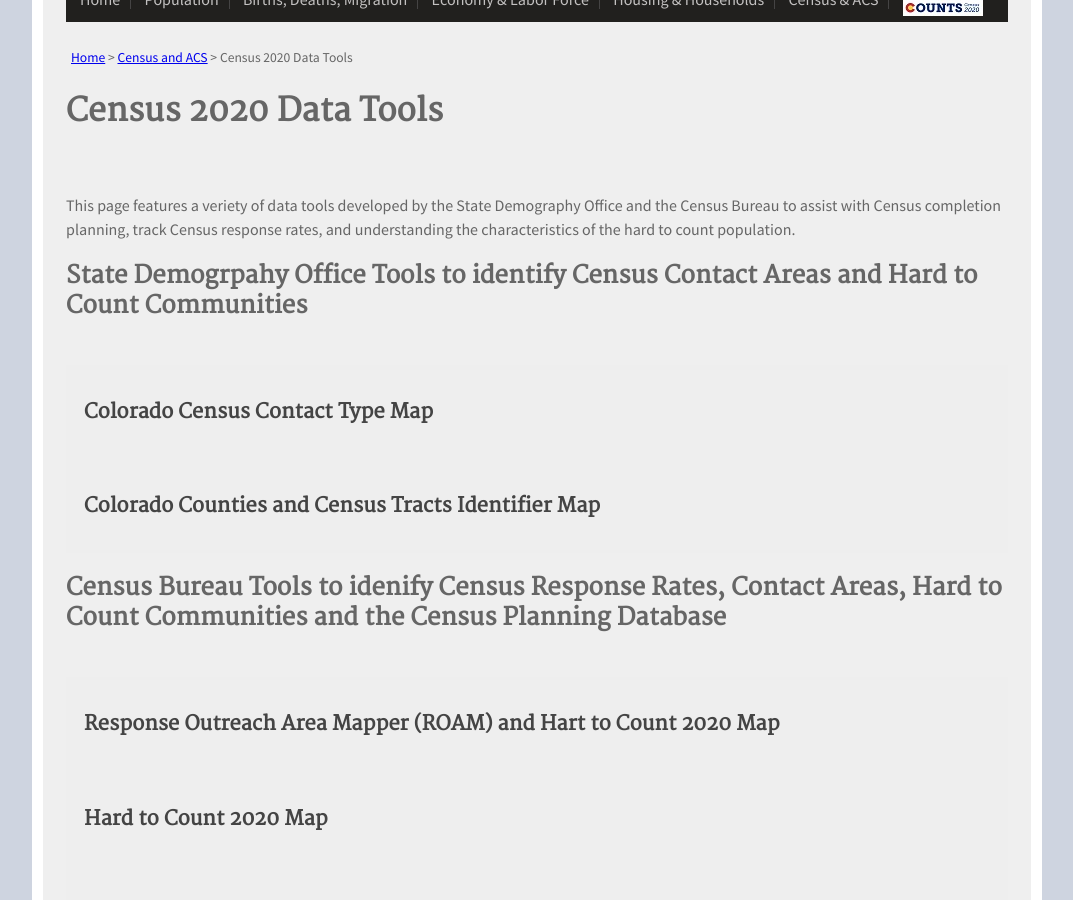
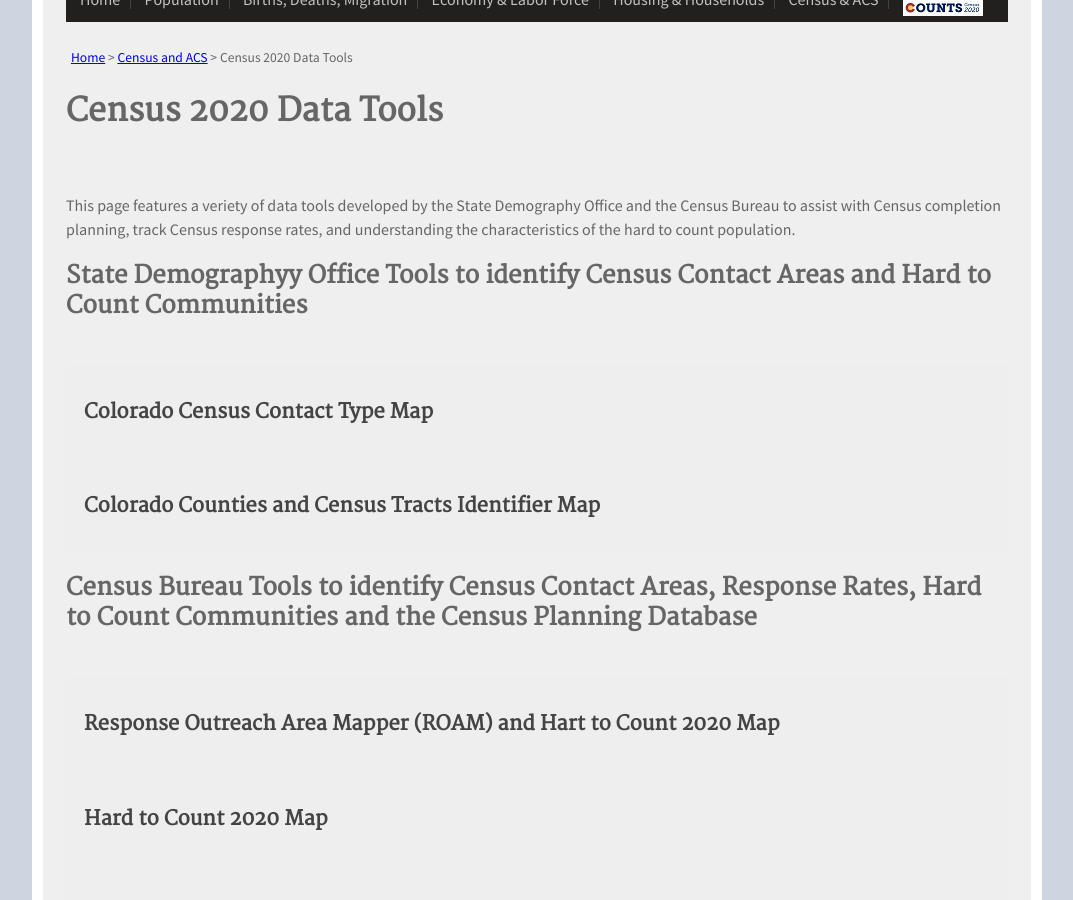
Before and after one commit to TBleess/Website_New, a Jekyll site: the page built from pages/5_CensusACS/2020-response-tracker.html, in a window 1280 px wide and 900 px high, scrolled down 264 px. Shown: the whole window, without its empty margins (103-1176 px from the left). Built offline with Jekyll 4.4.1, drawn with Linux system fonts in a browser that asks for light colours.

Commit message:
Update 2020-response-tracker.html

```diff
--- a/pages/5_CensusACS/2020-response-tracker.html
+++ b/pages/5_CensusACS/2020-response-tracker.html
@@ -46,7 +46,7 @@ description: "Census 2020 Data Tools"
 <br>
 <p>This page features a veriety of data tools developed by the State Demography Office and the Census Bureau to assist with Census completion planning, track Census response rates,
  and understanding the characteristics of the hard to count population.</p>
-<h2>State Demogrpahy Office Tools to identify Census Contact Areas and Hard to Count Communities</h2>
+<h2>State Demographyy Office Tools to identify Census Contact Areas and Hard to Count Communities</h2>
 <br>
 <button class="accordion"><h2>Colorado Census Contact Type Map</h2></button>
 <div class="panel">
@@ -64,7 +64,7 @@ Information from this map can help idenrify hard to count populations.</p>
 Access the Colorado Counties and Census Tracts Identifier Map <a href="http://dola-online.maps.arcgis.com/apps/webappviewer/index.html?id=fe9f93b7221d44f195c5a8a46fbfcdea" target="_blank">here.</a>
 </div>
 <br>
-<h2>Census Bureau Tools to idenify Census Response Rates, Contact Areas, Hard to Count Communities and the Census Planning Database</h2>
+<h2>Census Bureau Tools to identify Census Contact Areas, Response Rates, Hard to Count Communities and the Census Planning Database</h2>
 <br>
 <button class="accordion"><h2>Response Outreach Area Mapper (ROAM) and Hart to Count 2020 Map</h2></button>
 <div class="panel">
```
